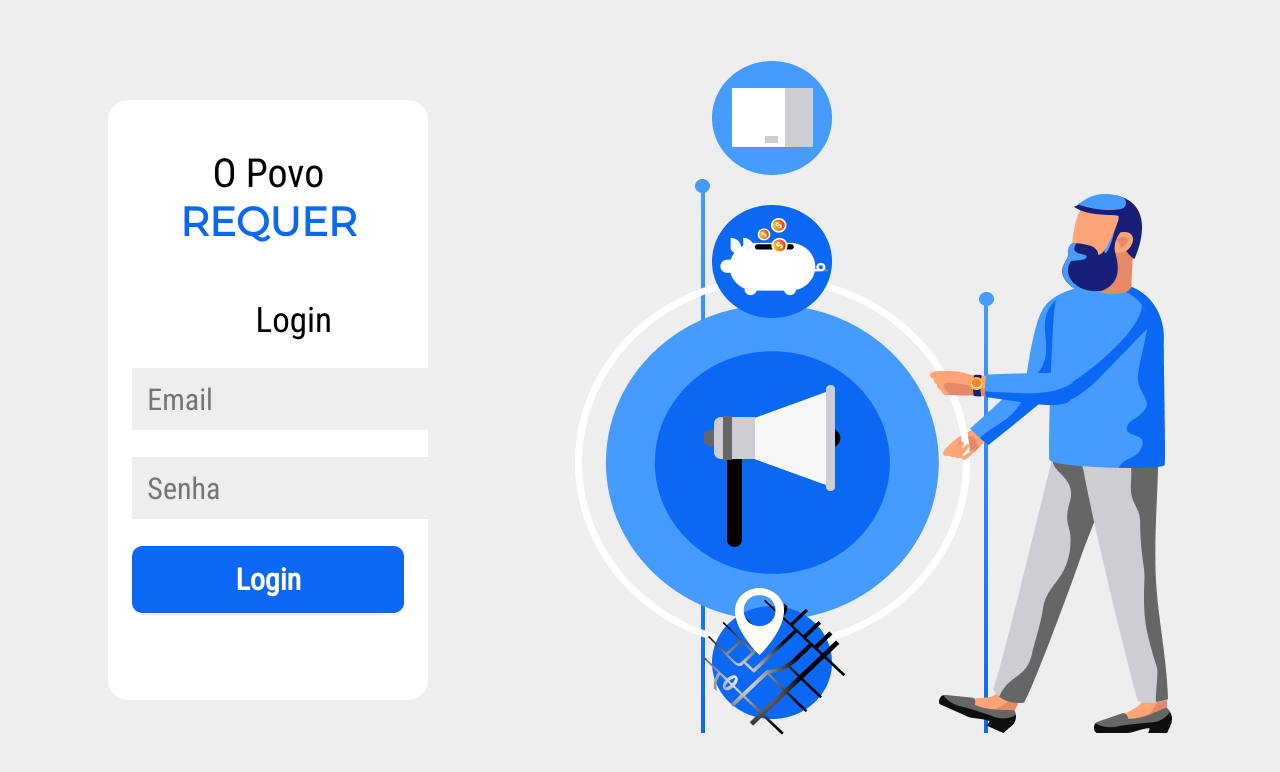
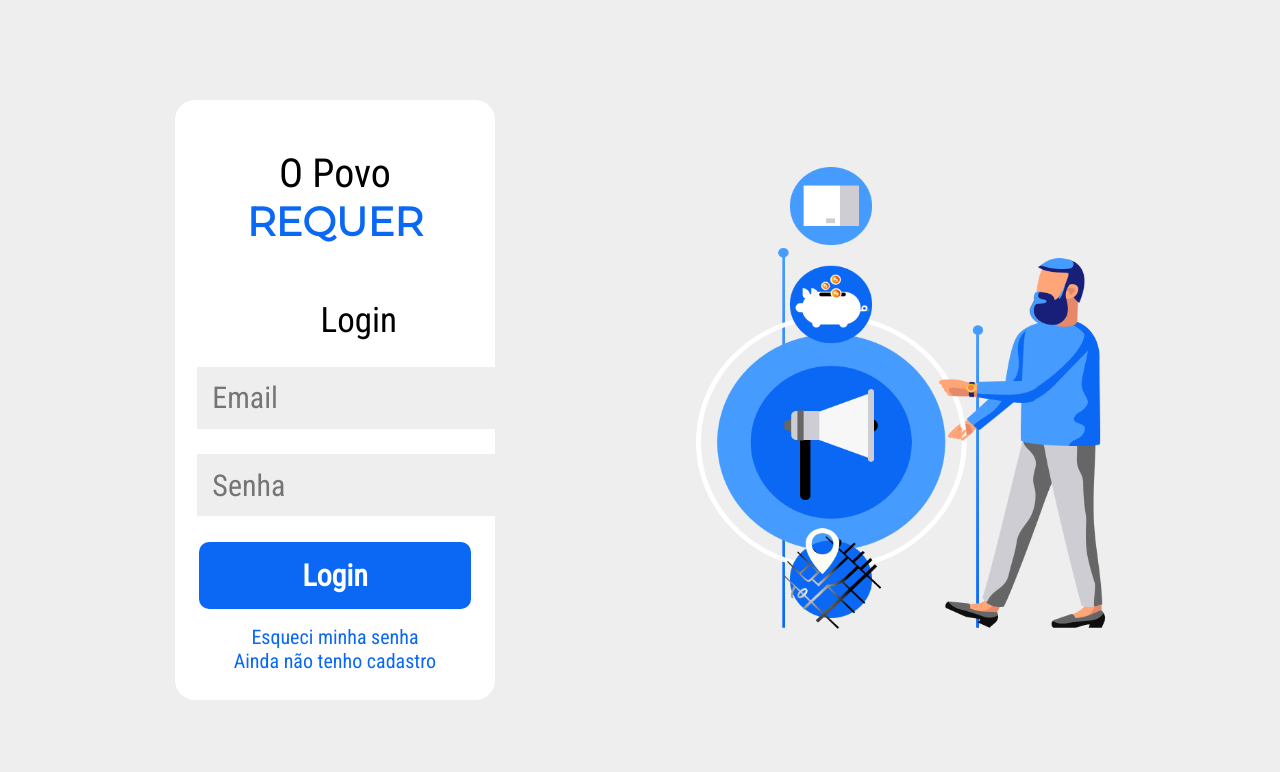
Before and after one commit to Rafael-doctom/opr-front, a React (Create React App) app: page /login in a window 1280 px wide. Shown: the top 772 px of the page. Built offline with nearby package versions, Linux system fonts and the light colour scheme.

Commit message:
login page structure

```diff
--- a/src/pages/Login/index.js
+++ b/src/pages/Login/index.js
@@ -14,9 +14,17 @@ export default function Login() {
         <div className="inputs">
           <div className="form-title">Login</div>
           <input className="login-input" type="text" placeholder="Email" />
-          <input className="password-input" type="password" placeholder="Senha" />
+          <input className="password-input" type="password" placeholder="Senha"/>
         </div>
         <button className="login-button">Login</button>
+        <div className="login-links">
+          <a className="forgot-my-password-link" href="#">
+            Esqueci minha senha
+          </a>
+          <a className="register-link" href="/register">
+            Ainda não tenho cadastro
+          </a>
+        </div>
       </div>
       <div className="login-logo">
         <img src={LoginLogo} alt="Login Logo" />
--- a/src/pages/Login/styles.css
+++ b/src/pages/Login/styles.css
@@ -21,19 +21,19 @@
 
 .title-1 {
   margin-bottom: 0;
-  font-family: 'Roboto Condensed', sans-serif;
+  font-family: "Roboto Condensed", sans-serif;
 }
 
 .title-2 {
   font-weight: bold;
   font-size: 40px;
   color: #0a68f4;
-  font-family: 'Montserrat', sans-serif;
+  font-family: "Montserrat", sans-serif;
 }
 
 .inputs {
-  height: 50%;
-  width: 85%;
+  width: 21.5vw;
+  height: 37vh;
   display: grid;
   margin: auto;
 }
@@ -42,31 +42,48 @@
   font-size: 35px;
   font-weight: 400;
   margin-top: 54px;
-  font-family: 'Roboto Condensed', sans-serif;
+  font-family: "Roboto Condensed", sans-serif;
 }
 
-.login-input, .password-input, .login-button{
+.login-input,
+.password-input,
+.login-button {
   font-size: 30px;
-    border:0;
-    font-family: 'Roboto Condensed', sans-serif;
+  border: 0;
+  font-family: "Roboto Condensed", sans-serif;
 }
 
-.login-input, .password-input{
-    background-color: #EEEEEE;
+.login-input,
+.password-input {
+  background-color: #eeeeee;
   height: 60px;
   font-weight: 300;
   padding-left: 15px;
 }
 
-.login-button{
+.login-button {
   width: 85%;
   height: 67px;
-    background-color: #0A68F4;
+  background-color: #0a68f4;
   border-radius: 10px;
   color: #ffffff;
   font-weight: 700;
 }
 
-.login-logo {
-  width: 635px;
+.login-links {
+  display: grid;
+  margin-top: 2vh;
+  font-size: 20px;
+  font-weight: 400;
+  font-family: "Roboto Condensed", sans-serif;
 }
+
+.register-link,
+.forgot-my-password-link {
+  color: #0a68f4;
+  text-decoration: none;
+}
+
+.login-logo img {
+  width: 34vw;
+}
```
Lines whose indentation alone changed are shown as unchanged.
